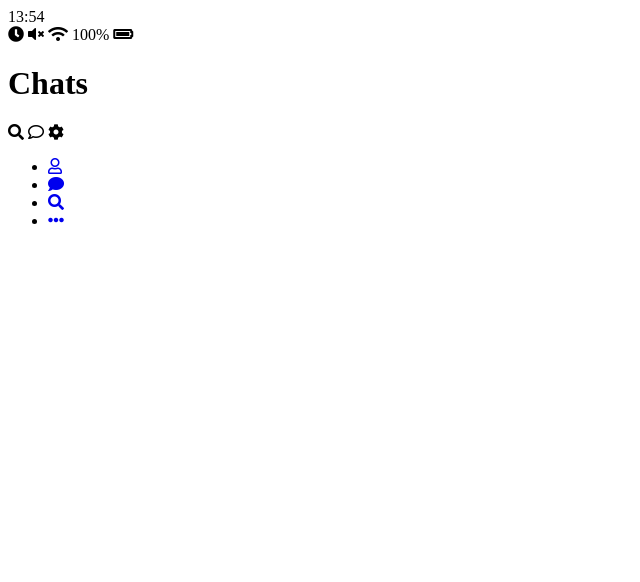
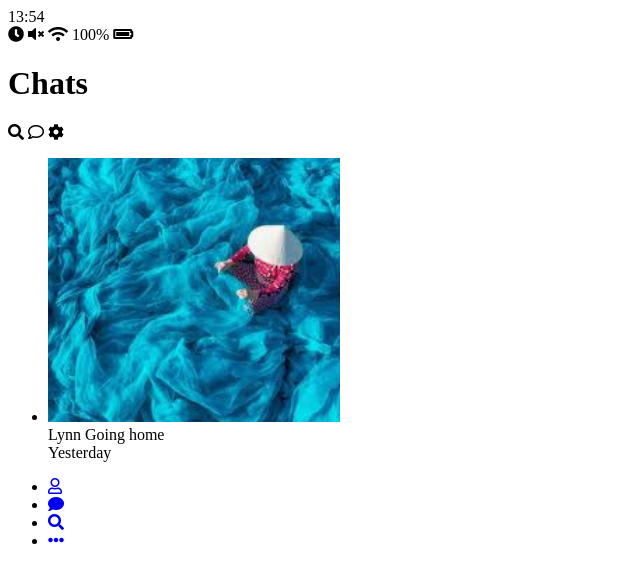
Before and after one commit to ryoon-personal/kakao-clone-2.0, a plain HTML site: page index.html in a window 1280 px wide. Shown: the whole page, without its empty margins (0-640 px from the left). Drawn offline with Linux system fonts and the light colour scheme.

Commit message:
Chat Screen 2

```diff
--- a/index.html
+++ b/index.html
@@ -41,6 +41,24 @@
         </span>
       </div>
     </header>
+    <main class="chats">
+      <ul class="chats__list">
+        <li class="chats__chat">
+          <div class="chat__column">
+            <img src="images/avatar.png" class="chat__avatar" />
+            <div class="chat__content">
+              <span class="chat__username">
+                Lynn
+              </span>
+              <span class="chat__preview">Going home</span>
+            </div>
+          </div>
+          <div class="chat__column">
+            <span class="chat__tiestamp">Yesterday</span>
+          </div>
+        </li>
+      </ul>
+    </main>
     <nav class="nav">
       <ul class="nav__list">
         <li class="nav__list-itme">
```
Also changed, not shown: images/avatar.png (added).
